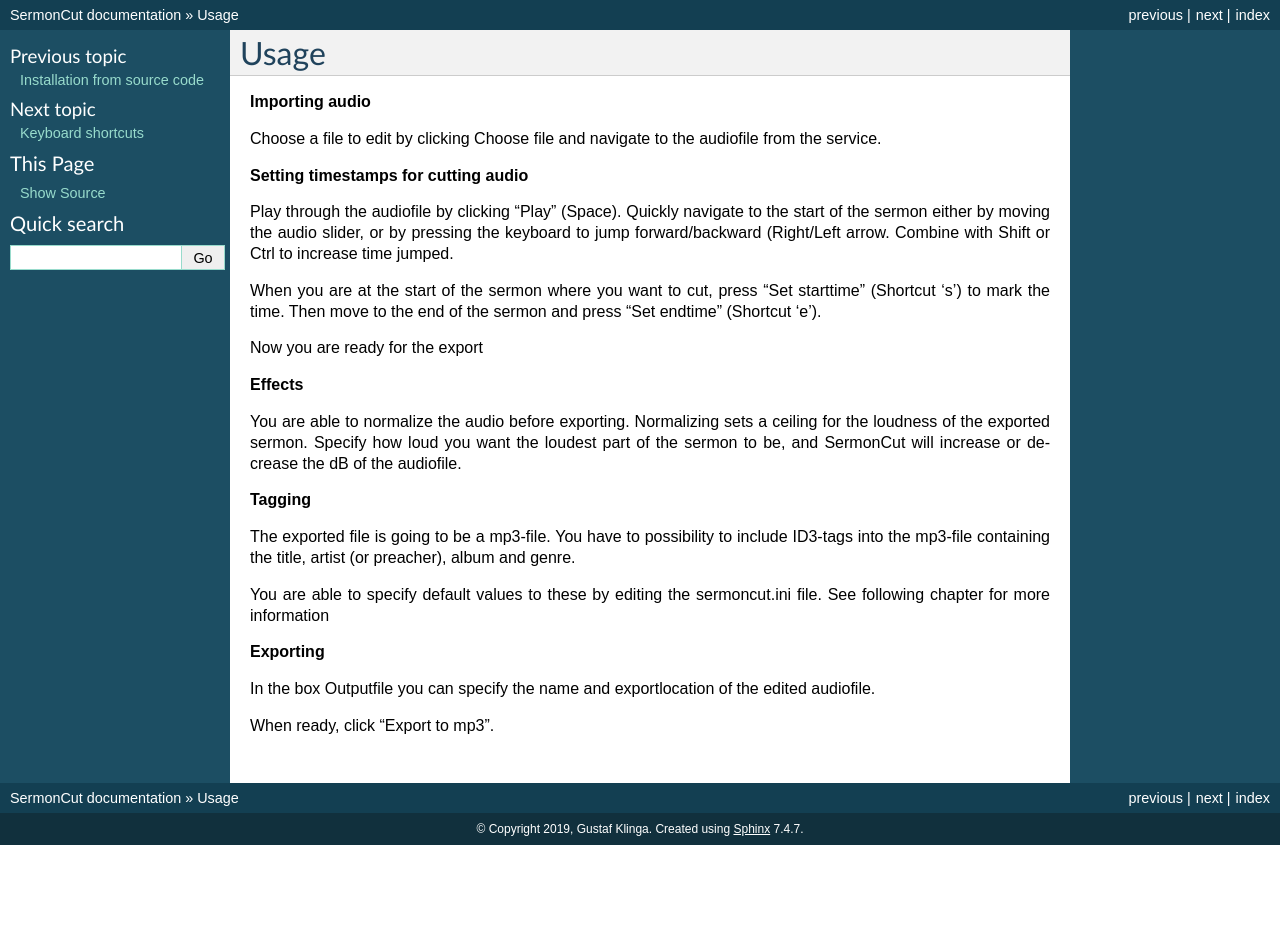
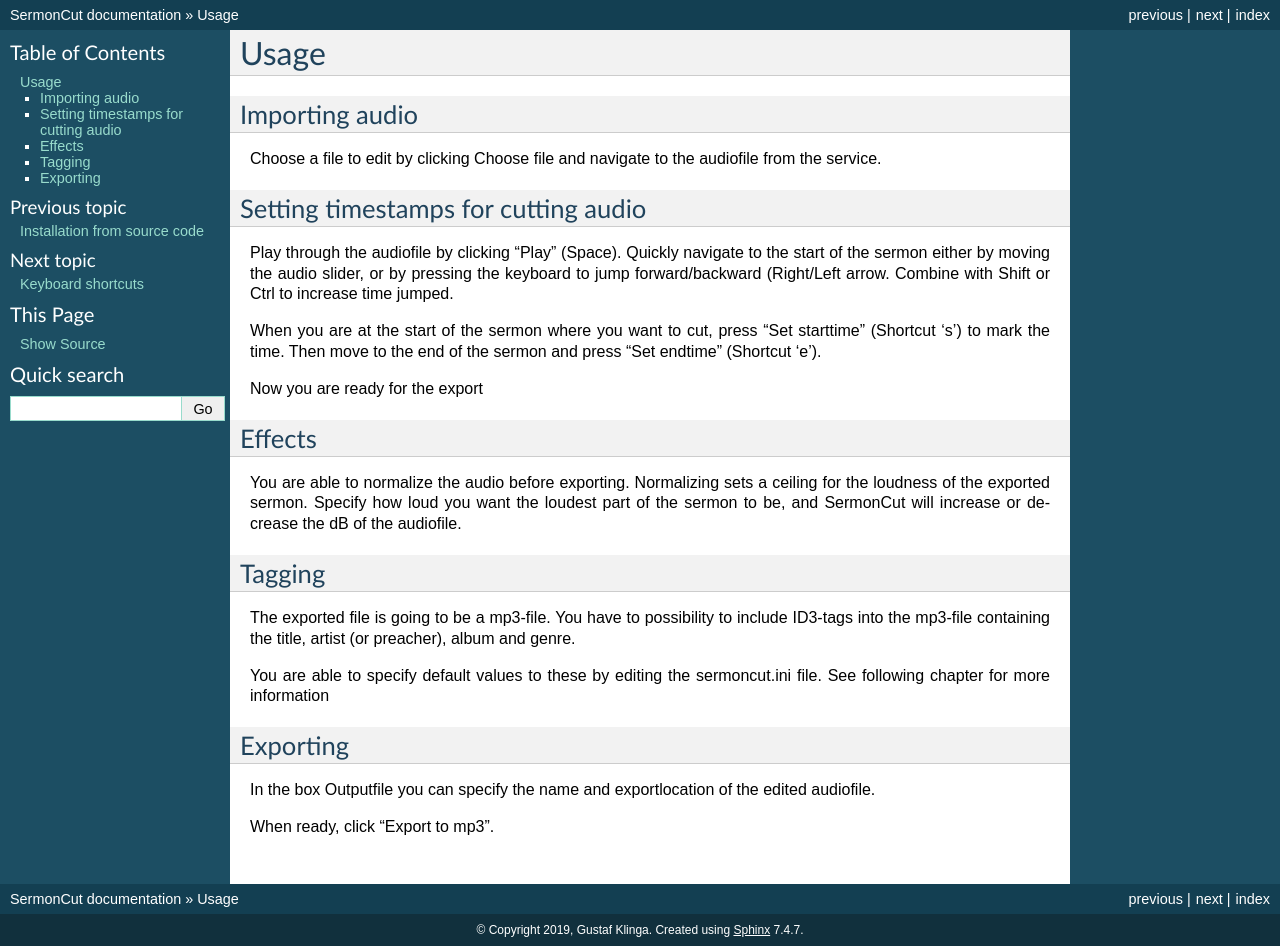
Before and after one commit to gustafklinga/sermoncut-docs, a Sphinx documentation site: the page built from docs/usage/general_usage.rst, in a window 1280 px wide. Built offline with Sphinx 7.4.7, drawn with Linux system fonts in a browser that asks for light colours; before the commit the page ends 900 px from its top, so only the background shows below that.

Commit message:
Updated general usage sections

```diff
--- a/docs/usage/general_usage.rst
+++ b/docs/usage/general_usage.rst
@@ -1,12 +1,14 @@
 =======
 Usage
 =======
-**Importing audio**
-
+***************************
+Importing audio
+***************************
 Choose a file to edit by clicking Choose file and navigate to the audiofile from the service.
 
-**Setting timestamps for cutting audio**
-
+*********************************************
+Setting timestamps for cutting audio
+*********************************************
 Play through the audiofile by clicking "Play" (Space). Quickly navigate to the start of the sermon either by moving the
 audio slider, or by pressing the keyboard to jump forward/backward (Right/Left arrow. Combine with Shift or Ctrl to
 increase time jumped.
@@ -16,13 +18,16 @@
 
 Now you are ready for the export
 
-**Effects**
-
+******************
+Effects
+******************
 You are able to normalize the audio before exporting. Normalizing sets a ceiling for the loudness of the exported sermon.
 Specify how loud you want the loudest part of the sermon to be, and SermonCut will increase or decrease the dB of the
 audiofile.
 
-**Tagging**
+******************
+Tagging
+******************
 
 The exported file is going to be a mp3-file. You have to possibility to include ID3-tags into the mp3-file containing
 the title, artist (or preacher), album and genre.
@@ -30,7 +35,9 @@
 You are able to specify default values to these by editing the sermoncut.ini file. See following chapter for more
 information
 
-**Exporting**
+******************
+Exporting
+******************
 
 In the box Outputfile you can specify the name and exportlocation of the edited audiofile.
 
```
